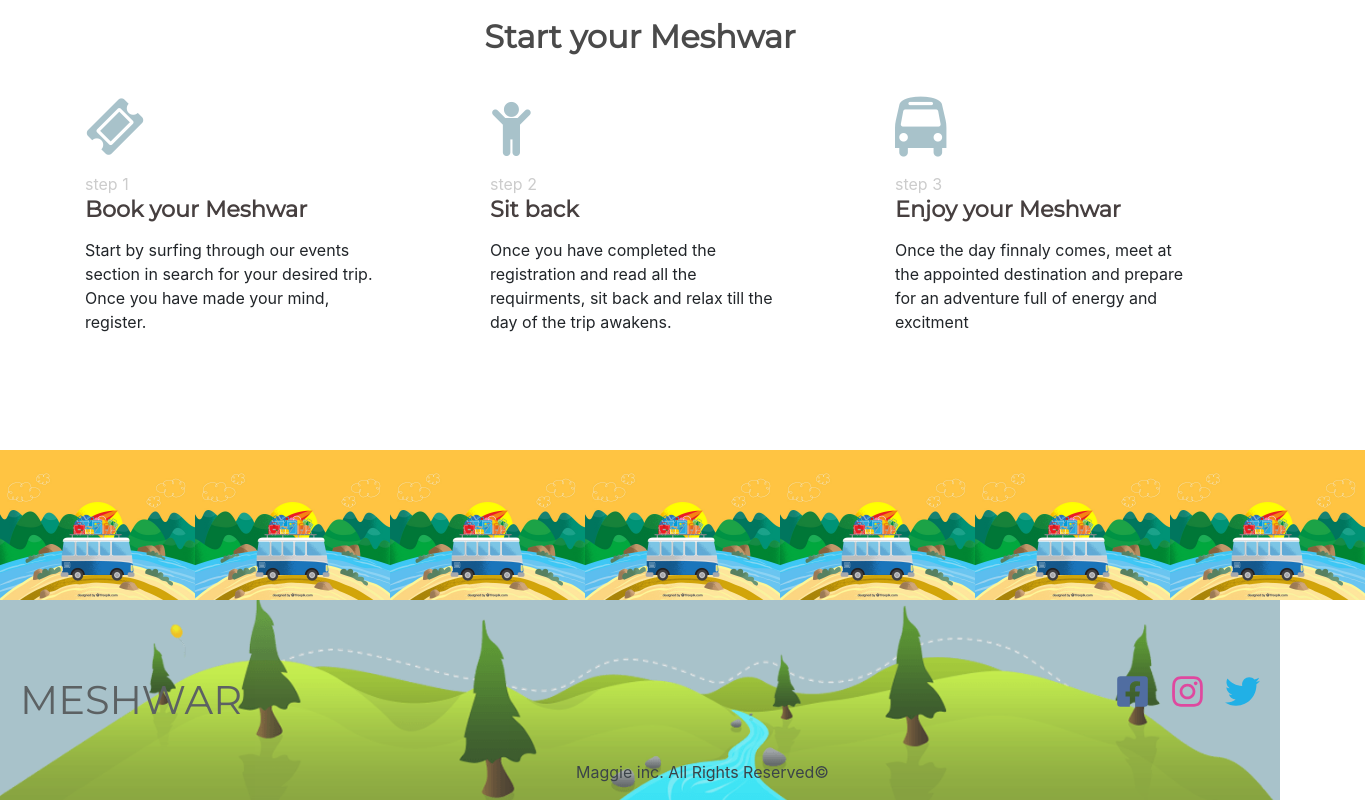
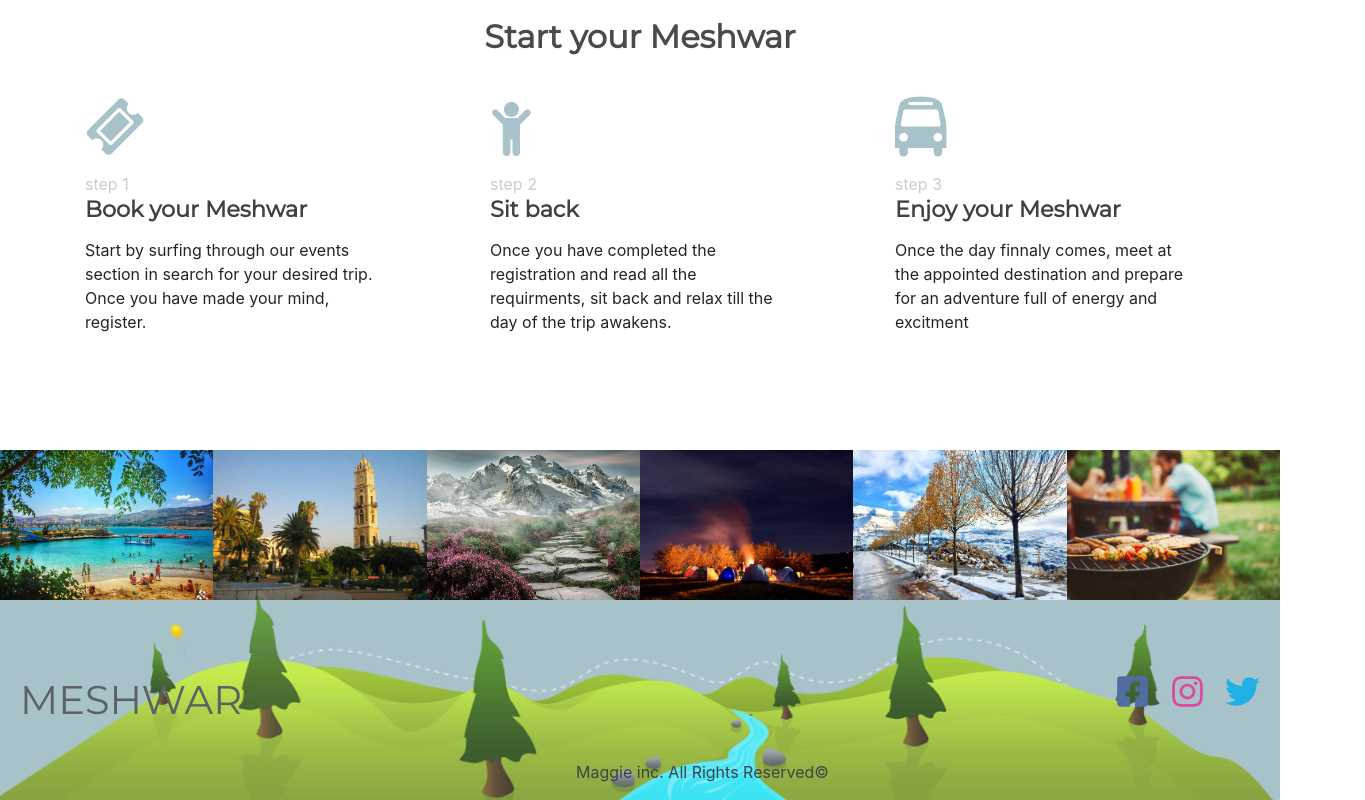
Before and after one commit to mohamadmek/Meshwar, a React (Create React App) app in the folder front/: page / in a window 1280 px wide. Shown: the part 1200-2000 px from the top of the page, 1365 px wide, since content can reach past the window. Built offline with nearby package versions, Linux system fonts and the light colour scheme.

Commit message:
adding minigallery to the state

```diff
--- a/front/src/App.js
+++ b/front/src/App.js
@@ -74,16 +74,18 @@ class App extends React.Component {
     gallery: [faraya, tripoli, roccaMarina, roadOfDeath, camping, bbq]
   }
 
+
+
   render() {
     return (
       <Router>
         <div className="App">
           <Switch>
-            <Route path="/" exact render={(props) => <Home {...props} events={this.state.events}/>}/>
-            <Route path="/home" exact render={(props) => <Home {...props} events={this.state.events}/>} />
+            <Route path="/" exact render={(props) => <Home {...props} events={this.state.events} miniGallery={this.state.gallery}/>}/>
+            <Route path="/home" exact render={(props) => <Home {...props} events={this.state.events} miniGallery={this.state.gallery}/>} />
             <Route path="/events" render={(props) => <Events {...props} events={this.state.events} />}
             />
-            <Route path="/gallery" render={(props) => <Gallery {...props} />} />
+            <Route path="/gallery" render={(props) => <Gallery {...props} gallery={this.state.gallery}/>} />
             <Route path="/contact" component={ContactPage} />
           </Switch>
         </div>
--- a/front/src/components/Footer/Footer.js
+++ b/front/src/components/Footer/Footer.js
@@ -3,7 +3,7 @@ import './Footer.css';
 import FbIcon from '../../assets/icons/facebook-square-brands.svg'
 import InstaIcon from '../../assets/icons/insta-icon.svg';
 import TwitterIcon from '../../assets/icons/twitter-icon.svg';
-import footerBg from '../../assets/images/footer-background.png';
+// import footerBg from '../../assets/images/footer-background.png';
 
 class Footer extends Component {
   render() {
--- a/front/src/components/GalleryContainer/GalleryContainer.js
+++ b/front/src/components/GalleryContainer/GalleryContainer.js
@@ -1,4 +1,4 @@
-import React, { Component } from 'react';
+import React from 'react';
 import './GalleryContainer.css';
 import GalleryPic from './GalleryPic/GalleryPic'
 const GalleryContainer = (props) => {
@@ -7,6 +7,7 @@ const GalleryContainer = (props) => {
         <h1 id="gallery_h1">Our Photos</h1>
       <div className="gallery_container">
         {props.gallery && props.gallery.map(image => {
+          console.log(image)
           return <GalleryPic src={image} />
         })}
       </div>
--- a/front/src/components/Mini/Mini.css
+++ b/front/src/components/Mini/Mini.css
@@ -2,6 +2,6 @@
   background-repeat: no-repeat;
   background-size: cover;
   background-position: center;
-  width: 195px;
+  width: 100%;
   height: 150px;
 }
--- a/front/src/components/Mini/Mini.js
+++ b/front/src/components/Mini/Mini.js
@@ -1,16 +1,9 @@
 import React from 'react';
 import './Mini.css'
-import img from '../../assets/images/3.jpg'
-const Mini = () => {
+const Mini = (props) => {
   return (
     <section className="MiniGallery_section">
-      <div className="MiniGallery_img" style={{backgroundImage: "url("+img+")"}}></div>
-      <div className="MiniGallery_img" style={{backgroundImage: "url("+img+")"}}></div>
-      <div className="MiniGallery_img" style={{backgroundImage: "url("+img+")"}}></div>
-      <div className="MiniGallery_img" style={{backgroundImage: "url("+img+")"}}></div>
-      <div className="MiniGallery_img" style={{backgroundImage: "url("+img+")"}}></div>
-      <div className="MiniGallery_img" style={{backgroundImage: "url("+img+")"}}></div>
-      <div className="MiniGallery_img" style={{backgroundImage: "url("+img+")"}}></div>
+      <div className="MiniGallery_img" style={{backgroundImage: `url(${props.src})`}}></div>
     </section>
   );
 }
--- a/front/src/components/MiniGallery/MiniGallery.css
+++ b/front/src/components/MiniGallery/MiniGallery.css
@@ -1,5 +1,6 @@
 .MiniGallery_section {
   display: flex;
+  flex: 1 1 20%;
   margin-top: 40px;
 }
 
--- a/front/src/components/MiniGallery/MiniGallery.js
+++ b/front/src/components/MiniGallery/MiniGallery.js
@@ -1,15 +1,47 @@
-import React from 'react';
+import React, {Component} from 'react';
 import './MiniGallery.css'
 import Mini from '../Mini/Mini'
-const MiniGallery = () => {
+class MiniGallery extends Component{
+   randNB = () => {
+    const arrRand = []
+    while (arrRand.length < 6){
+      let rand = Math.floor(Math.random()*this.props.src.length)
+      if(arrRand.includes(rand)){
+        rand = Math.floor(Math.random()*this.props.src.length)
+      } else {
+        arrRand.push(rand)
+      }
+    }
+    // console.log(arrRand)
+    // // return(<Mini src={this.props.src[2]}/>)
+    //   arrRand.forEach(index => {
+    //     console.log(index);
+    //     return <Mini src={this.props.src[1]} />
+    // })
+    return arrRand;
+  }
 
+  // looping = () => {
+  //   for(let i=0; i<this.props.src.length; i++) {
+  //     return this.props.src[]
+  //   }
+  // }
+
+    render(){
+      const random = this.randNB();
       return (
         <div>
           <section className="MiniGallery_section">
-          <Mini />
+           {random.map(index => {
+            return <Mini src={this.props.src[index]} />
+           })}
+
           </section>
         </div>
       )
+    }
+
+
 
 
 
--- a/front/src/components/Slider/Slider.js
+++ b/front/src/components/Slider/Slider.js
@@ -1,4 +1,4 @@
-import React, { Component } from 'react';
+import React from 'react';
 import './Slider.css'
 const Slider = () => {
 
--- a/front/src/components/UpComingEvents/EventCard/EventCard.js
+++ b/front/src/components/UpComingEvents/EventCard/EventCard.js
@@ -1,6 +1,5 @@
 import React, { Component } from 'react';
-import './EventCard.css'
-import styled from 'styled-components'
+import './EventCard.css';
 import Button from '../Button/Button'
 import Article from '../Article/Article'
 import exit from '../../../assets/icons/exit.svg';
@@ -25,7 +24,7 @@ class EventCard extends Component {
     if(this.state.show) {
       moreInfo = (
         <div className="EventCard_moreInfo">
-          <img onClick={this.toggleMoreInfo} className="EventCard_exitIcon" src={exit} />
+          <img onClick={this.toggleMoreInfo} className="EventCard_exitIcon" src={exit} alt="mre"/>
           <h3>Trip Info ({title})</h3>
           <hr style={{height: "2px", background: "#fff"}} />
           <p style={{textAlign: "left", marginTop: "30px"}}>{description}</p>
--- a/front/src/components/UpComingEvents/EventSection/EventSection.js
+++ b/front/src/components/UpComingEvents/EventSection/EventSection.js
@@ -3,9 +3,9 @@ import EventCard from '../EventCard/EventCard'
 import './EventSection.css'
 import Button from '../../UpComingEvents/Button/Button'
 import {Link} from "react-router-dom"
-import faraya from '../../../assets/images/faraya.jpg';
-import roadOfDeath from '../../../assets/images/road-of-death.jpg';
-import tripoli from '../../../assets/images/tripoli.jpg';
+// import faraya from '../../../assets/images/faraya.jpg';
+// import roadOfDeath from '../../../assets/images/road-of-death.jpg';
+// import tripoli from '../../../assets/images/tripoli.jpg';
 
 
 
--- a/front/src/pages/HomePage/HomePage.js
+++ b/front/src/pages/HomePage/HomePage.js
@@ -1,4 +1,4 @@
-import React, { Component } from 'react';
+import React from 'react';
 import Header from '../../components/Header/Header';
 import Footer from '../../components/Footer/Footer';
 import Slider from '../../components/Slider/Slider';
@@ -6,14 +6,15 @@ import HowItWorks from '../../components/HowItWorks/HowItWorks';
 import EventSection from '../../components/UpComingEvents/EventSection/EventSection'
 import MiniGallery from '../../components/MiniGallery/MiniGallery'
 const HomePage = (props) => {
-    console.log(props);
     return (
+
       <main className="wrapper">
+        {/* {console.log()} */}
         <Header />
         <Slider />
         <EventSection events={props.events}/>
         <HowItWorks />
-        <MiniGallery />
+        <MiniGallery src={props.miniGallery}/>
         <Footer />
       </main>
     );
```
Lines whose indentation alone changed are shown as unchanged.
